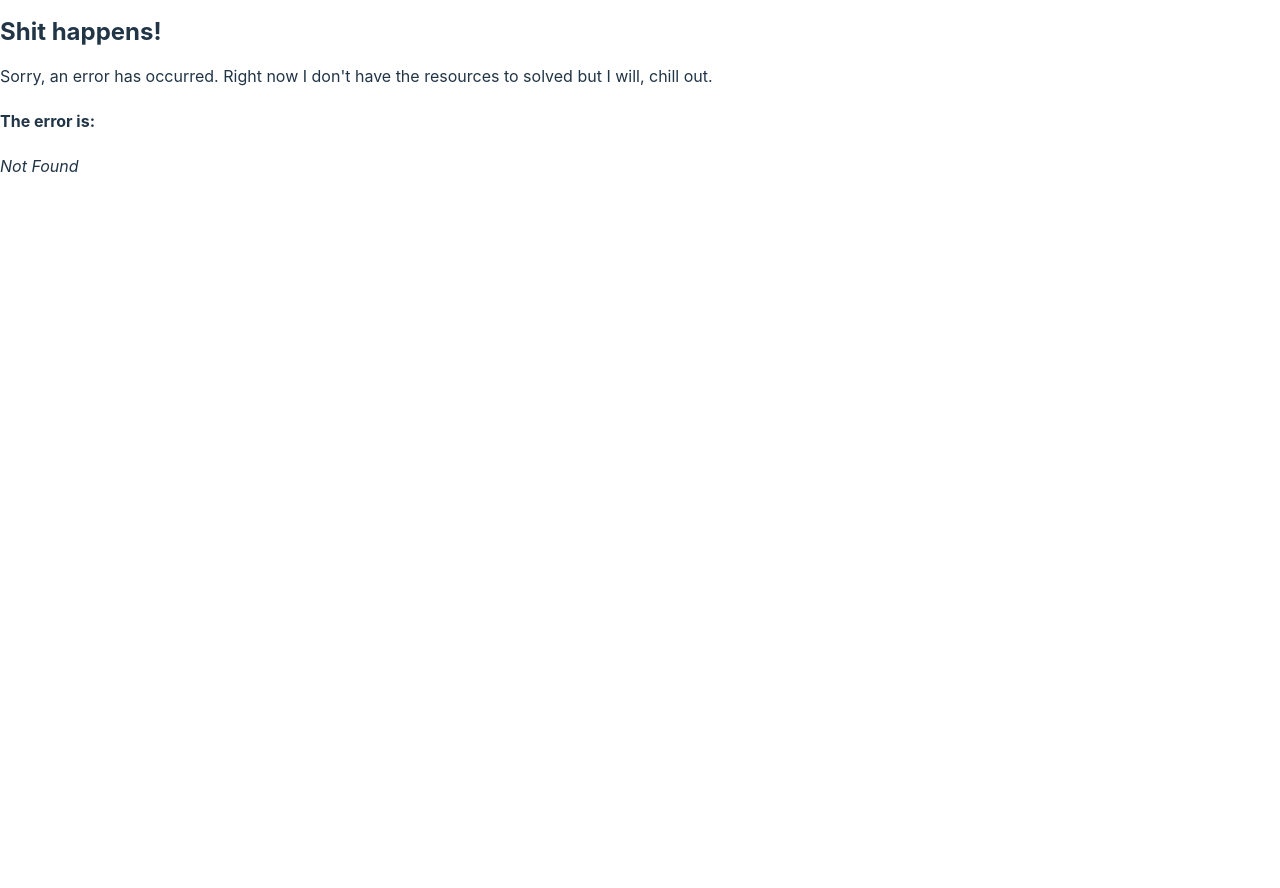
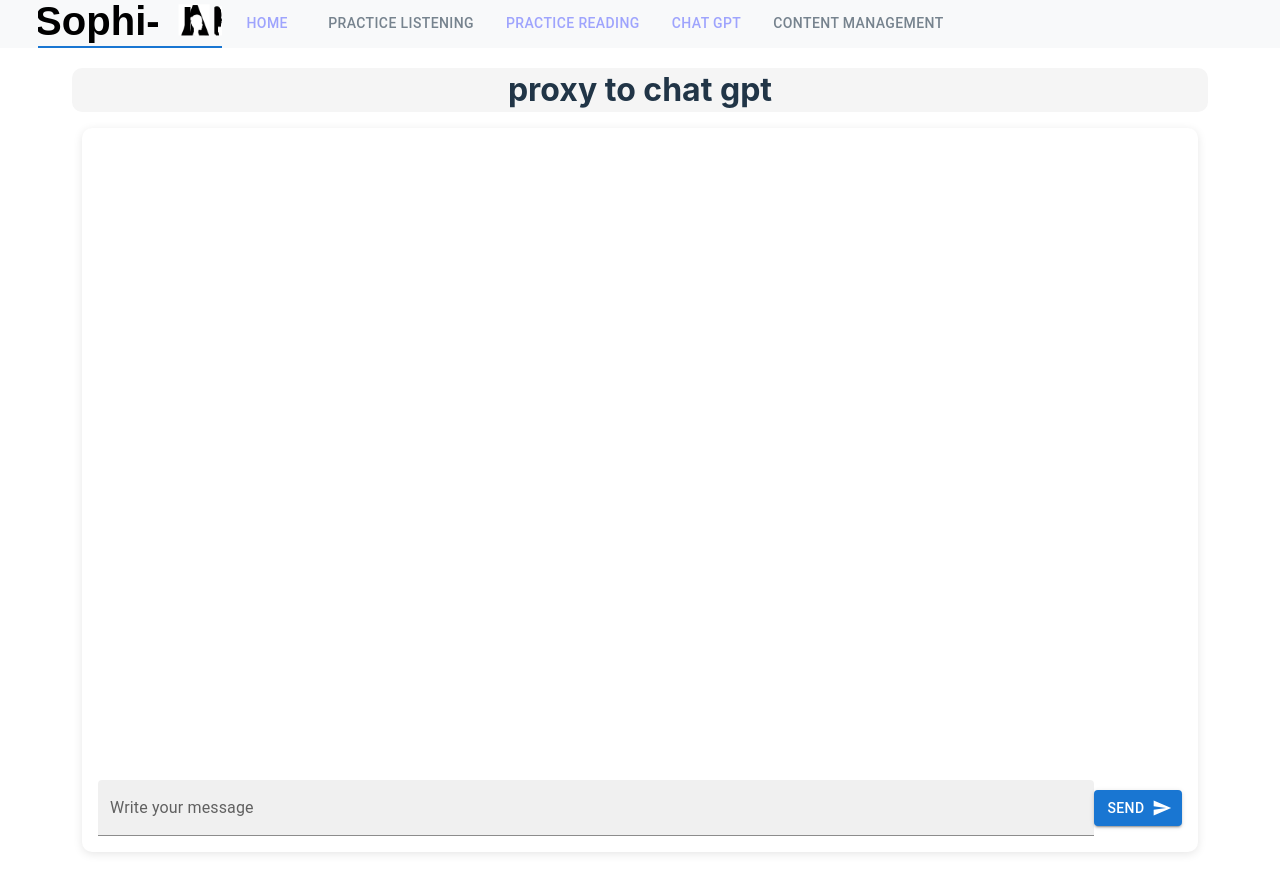
Before and after one commit to rafanegrette/sophi-ai-frontend, a React (Vite) app: page /chatgpt in a window 1280 px wide. Before the commit this address had no page. Before the commit the page ends 820 px from the top, so only its background shows below. Built offline with nearby package versions, Linux system fonts and the light colour scheme.

Commit message:
add chatgpt proxy feature

```diff
--- a/package.json
+++ b/package.json
@@ -12,6 +12,7 @@
     "@emotion/react": "^11.10.5",
     "@emotion/styled": "^11.10.5",
     "@fontsource/roboto": "^4.5.8",
+    "@microsoft/fetch-event-source": "^2.0.1",
     "@mui/icons-material": "^5.11.11",
     "@mui/material": "^5.11.4",
     "@reduxjs/toolkit": "^1.9.1",
--- a/src/app/store.ts
+++ b/src/app/store.ts
@@ -10,6 +10,7 @@ import { readingApiSlice } from "../features/reading/reading-api-slice";
 import { signedUrlsApiSlice } from "../features/reading/signedUrls/signed-urls-api-slice";
 import { voiceToTextApiSlice } from "../features/reading/wavtovec/voice-to-text-api-slice";
 import { deleteBookApiSlice } from "../features/contentAdmin/delete/delete-book-api-slice";
+import { chatApiSlice } from "../features/chatgpt/chat-api-slice";
 
 export const store = configureStore({
     reducer: {
@@ -23,7 +24,8 @@ export const store = configureStore({
         [readingApiSlice.reducerPath] : readingApiSlice.reducer,
         [signedUrlsApiSlice.reducerPath ] : signedUrlsApiSlice.reducer,
         [voiceToTextApiSlice.reducerPath] : voiceToTextApiSlice.reducer,
-        [deleteBookApiSlice.reducerPath] : deleteBookApiSlice.reducer
+        [deleteBookApiSlice.reducerPath] : deleteBookApiSlice.reducer,
+        [chatApiSlice.reducerPath] : chatApiSlice.reducer
     },
     middleware:  (getDefaultMiddleware) => {
         return getDefaultMiddleware({
@@ -33,7 +35,8 @@ export const store = configureStore({
         .concat(readingApiSlice.middleware)
         .concat(signedUrlsApiSlice.middleware)
         .concat(voiceToTextApiSlice.middleware)
-        .concat(deleteBookApiSlice.middleware);
+        .concat(deleteBookApiSlice.middleware)
+        .concat(chatApiSlice.middleware);
     }
 });
 
--- /dev/null
+++ b/src/features/chatgpt/Chat.scss
@@ -0,0 +1,78 @@
+.chat-full-page {
+    width: 100%;
+    height: 100vh;
+    display: flex;
+    flex-direction: column;
+    align-items: center;
+    justify-content: space-between;
+}
+
+.chat-header {
+    width: 90%;
+    padding: 10px;
+    text-align: center;
+    font-size: 2rem;
+    font-weight: bold;
+    background-color: #f5f5f5;
+    border-radius: 10px;
+    margin-bottom: 1rem;
+}
+
+.chat-content {
+    width: 90%;
+    flex: 1;
+    display: flex;
+    flex-direction: column;
+    background: #fff;
+    overflow-y: auto;
+    margin-bottom: 1rem;
+    border-radius: 10px;
+    box-shadow: 0px 2px 10px rgba(0, 0, 0, 0.1);
+    justify-content: space-between;
+}
+
+h3 {
+    font-size: 1.1rem;
+}
+
+.chat-messages {
+    padding: 1rem;
+    display: flex;
+    flex-direction: column;
+    gap: 1rem;
+}
+
+.user-question {
+    align-self: flex-end;
+    margin-right: 2rem;
+    font-size: 1.2rem;
+}
+
+.gpt-response {
+    align-self: flex-start;
+    margin-left: 2rem;
+    font-size: 1.2rem;
+    white-space: break-spaces;
+}
+
+.chat-input {
+    display: flex;
+    padding: 1rem;
+    align-items: center;
+}
+
+#user-input-chat {
+    flex-grow: 1;
+    margin-right: 1rem;
+}
+
+
+Button {
+    background-color: #3670B2;
+    color: #fff;
+    font-weight: bold;
+}
+
+Button:hover {
+    background-color: #2E5792;
+}
--- /dev/null
+++ b/src/features/chatgpt/Chat.tsx
@@ -0,0 +1,79 @@
+import { useAppDispatch } from '../../app/hooks';
+import { useEffect, useState } from 'react';
+import { useChatSendQuery, Message } from './chat-api-slice';
+import { TextField } from "@mui/material";
+import Button from "@mui/material/Button";
+import SendIcon from '@mui/icons-material/Send';
+import { fetchEventSource } from '@microsoft/fetch-event-source';
+import './Chat.scss';
+export function Chat() {
+
+    const [ userInputText, setUserInputText ] = useState("");
+    const [ userTextQuestion, setUserTextQuestion ] = useState("");
+    const [gptText, setGptText ] = useState("");
+    const [ messageToSend, setMessageToSend ] = useState<Message>({role:'user', content: ''});
+
+    const handleSend = () => {
+        const message : Message = {'role': 'user',
+                        'content': userInputText};
+        setMessageToSend(message);
+        setUserTextQuestion(userInputText);
+        let lastText : String = '';
+        //setSkipSend(false);
+        console.log(message);
+        fetchEventSource('http://localhost:8080/api/v1/sophi/talk', {
+            method: 'POST',
+            headers: {
+                'Content-Type': 'application/json'
+            },
+            body: JSON.stringify([message]),
+            onmessage(response) {
+                console.log(response.data);
+                setGptText(lastText + ' ' + response.data);
+                lastText = (lastText + ' ' + response.data);
+            },
+            onerror(err) {
+                throw err;
+            }
+        });
+    };
+
+    const handleTextChange = (e : React.ChangeEvent<HTMLInputElement>) => {
+        setUserInputText(e.target.value);
+    };
+
+    return (
+        <div className="chat-full-page">
+            <div className="chat-header">proxy to chat gpt</div>
+            <div className="chat-content">
+                <div className="chat-messages">
+                    <div className="user-question">
+                        {userTextQuestion}
+                    </div>
+                    <div className="gpt-response">
+                        <h3>{gptText}</h3>
+                    </div>
+                </div>
+
+                <div className="chat-input">
+                    <TextField
+                        id="user-input-chat"
+                        label="Write your message"
+                        multiline
+                        maxRows={5}
+                        fullWidth
+                        variant="filled"
+                        onChange={handleTextChange}
+                        />
+                    <Button
+                        variant="contained"
+                        endIcon={<SendIcon/>}
+                        onClick={handleSend}
+                        >
+                        Send
+                    </Button>
+                </div>
+            </div>
+        </div>
+    );
+}
--- /dev/null
+++ b/src/features/chatgpt/chat-api-slice.ts
@@ -0,0 +1,32 @@
+import { createApi, fetchBaseQuery } from "@reduxjs/toolkit/query/react";
+
+export interface Message {
+    role: string,
+    content: string
+}
+
+export const chatApiSlice = createApi({
+    reducerPath: 'apiChatGpt',
+    baseQuery: fetchBaseQuery({
+        baseUrl: 'http://localhost:8080/api/v1/sophi',
+        prepareHeaders(headers) {
+            headers.set('Accept', '*/*')
+            headers.set('Content-Type', 'application/json')
+        }
+    }),
+    endpoints(builder) {
+        return {
+            chatSend: builder.query<void, Message[]>({
+                query: (messages: Message[]) => {
+                    return {
+                        url: '/talk',
+                        method: 'POST',
+                        body: messages
+                    }
+                }
+            })
+        }
+    }
+});
+
+export const { useChatSendQuery } = chatApiSlice;
--- a/src/features/home/Home.tsx
+++ b/src/features/home/Home.tsx
@@ -1,7 +1,8 @@
 export function Home() {
     return (
         <div className="home-framework">
-            <h2>Hello world This is the initial page dgf dfdfgggdfg s gdgfd dgdfg df d gfdg dgf dgfd  dgfgfdgf </h2>
+            <h2>Hello world This is th dgf dgfd  dgfgfdgf </h2>
+
         </div>
     );
 }
--- a/src/features/navigation/Navigation.tsx
+++ b/src/features/navigation/Navigation.tsx
@@ -36,6 +36,9 @@ export function Navigation() {
                         <Link to={"books"}>
                             <Tab label="Practice Reading"/>
                         </Link>
+                        <Link to={"chatgpt"}>
+                            <Tab label="Chat GPT"/>
+                        </Link>
                         <Tab label="Content Management" onClick={handleClick}/>
                     </div>
                 </Tabs>
--- a/src/features/upload/form/book-label/BookLabel.tsx
+++ b/src/features/upload/form/book-label/BookLabel.tsx
@@ -3,6 +3,7 @@ import Grid2 from "@mui/material/Unstable_Grid2/Grid2";
 import { setLabel } from "../form-slice";
 import { useAppDispatch } from "../../../../app/hooks";
 import React from "react";
+
 export function BookLabel() {
     const dispatch = useAppDispatch();
     const handleAddLabel = (e: React.ChangeEvent<HTMLInputElement>) => dispatch(setLabel(e.target.value));
--- a/src/main.tsx
+++ b/src/main.tsx
@@ -16,6 +16,7 @@ import { Reading } from "./features/reading/Reading";
 import { Upload } from "./features/upload/Upload";
 import { Books } from "./features/reading/Books";
 import { Contents } from "./features/contentAdmin/Contents";
+import { Chat } from "./features/chatgpt/Chat";
 
 const navegator = createBrowserRouter([
   {
@@ -46,6 +47,10 @@ const navegator = createBrowserRouter([
       {
         path: "contentadmin",
         element: <Contents/>
+      },
+      {
+        path: "chatgpt",
+        element: <Chat/>
       }
     ]
   }
```
Also changed, not shown: 1 other file (tests, documents, lock files or other folders).
